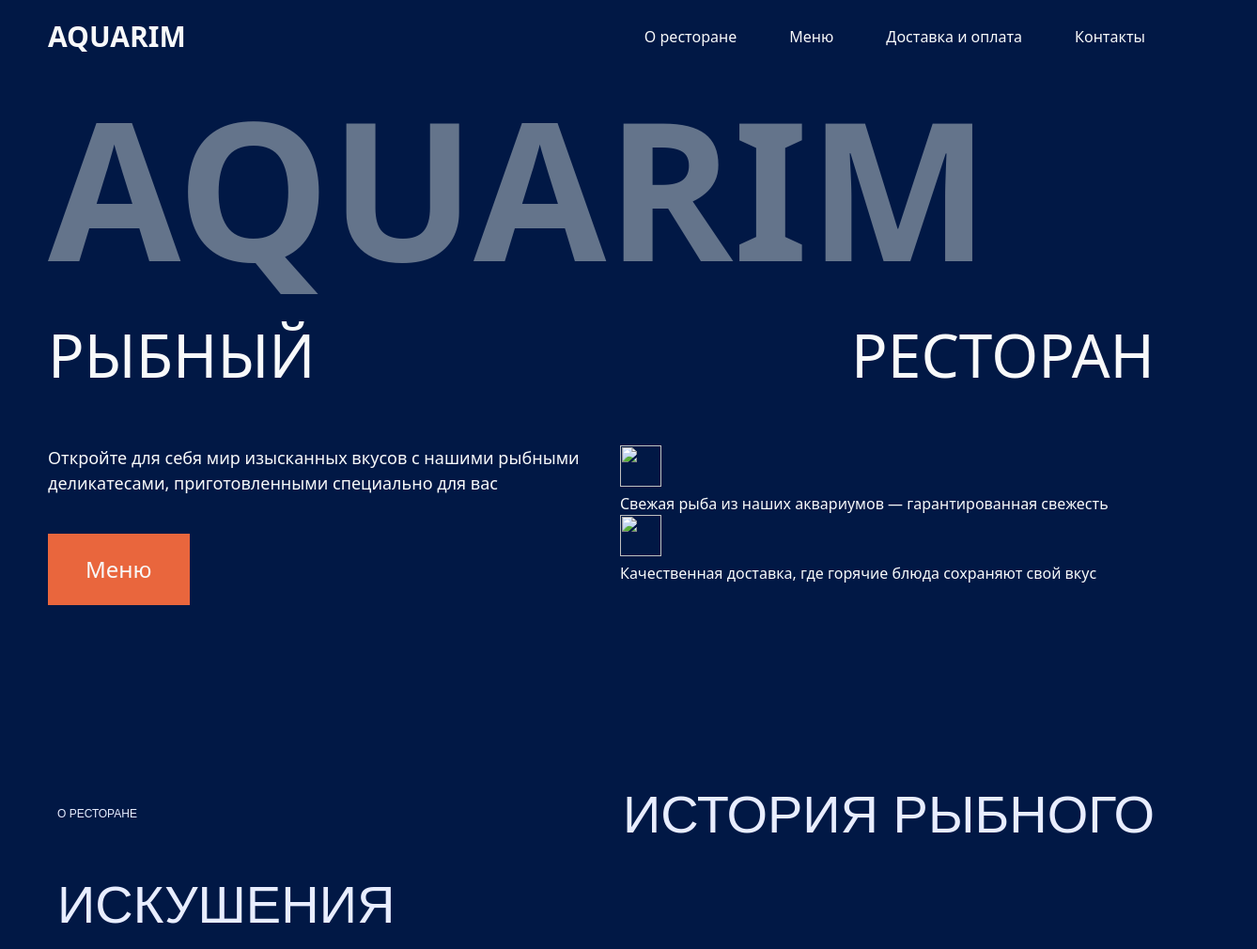
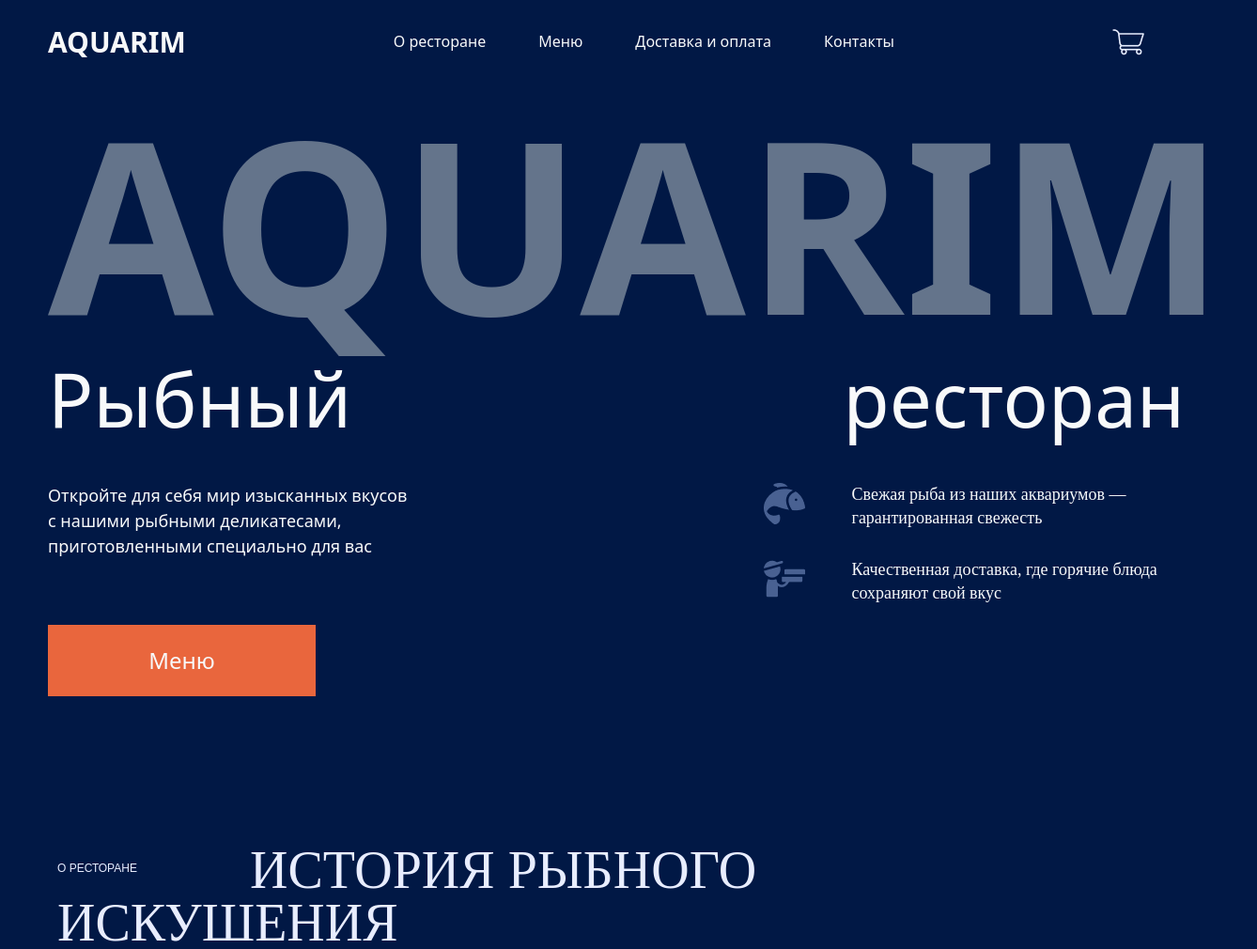
Before and after one commit to elizabeth-221/Fish-restaurant, a plain HTML site: page index.html in a window 1280 px wide. Shown: the top 1010 px of the page at 94% size, 1338 px wide, since content can reach past the window. Drawn offline with Linux system fonts and the light colour scheme; grey boxes are pictures that could not be loaded.

Commit message:
Промежуточные результаты без правок

```diff
--- a/index.html
+++ b/index.html
@@ -22,6 +22,7 @@
             <li><a href="#contacts" class="nav-link">Контакты</a></li>
           </ul>
         </nav>
+        <img src="img/Basket.png" alt="">
       </header>
 
       <main>
@@ -44,7 +45,7 @@
           <div class="feature">
             <div class="feature-item">
               <img
-                src="images/fresh-fish.svg"
+                src="img/fresh-fish.png"
                 alt=""
                 aria-hidden="true"
                 width="44"
@@ -54,7 +55,7 @@
             </div>
             <div class="feature-item">
               <img
-                src="images/delivery.svg"
+                src="img/delivery.png"
                 alt=""
                 aria-hidden="true"
                 width="44"
@@ -68,8 +69,8 @@
         </section>
         <div class="restaurant-section">
           <div class="restaurant-caption">О РЕСТОРАНЕ</div>
-          <div class="history-text">история рыбного</div>
-          <div class="temptation-text">искушения</div>
+          <div class="history-text med">история рыбного</div>
+          <div class="temptation-text med">искушения</div>
         </div>
         <div class="about-section">
           <div class="content-wrapper">
@@ -107,8 +108,8 @@
         <section id="menu" class="section">
           <div class="restaurant-section">
             <div class="restaurant-caption">МЕНЮ</div>
-            <div class="history-text">Блюда, которые навсегда</div>
-            <div class="temptation-text">запомнятся вам</div>
+            <div class="history-text med">Блюда, которые навсегда</div>
+            <div class="temptation-text med">запомнятся вам</div>
           </div>
 
           <div class="menu-item">
@@ -126,13 +127,19 @@
               <button class="btn">В корзину</button>
             </div>
             <img
-              src="images/seafood-plate.jpg"
+              src="img/plate.png"
               alt="Блюдо Морской бриз"
               class="menu-image"
             />
           </div>
         </section>
 
+        <section class="dvr">
+          <div class="dvr-section">
+            <div class="restaurant-caption">ДОСТАВКА</div>
+            <div class="history-text med">Быстро, удобно, надежно</div>
+            <div class="temptation-text med">доставка по москве и мо</div>
+          </div>
           <div class="advantages-content">
             <div class="advantages-list">
               <div class="advantage-item">
@@ -157,6 +164,8 @@
                 </div>
               </div>
             </div>
+        </section>
+
 
           <div class="advantage-image">
             <img
@@ -181,6 +190,11 @@
         </div>
 
         <section id="booking" class="section">
+          <div class="bk-section">
+            <div class="restaurant-caption">АКЦИИ</div>
+            <div class="history-text med">Оазис выгодных</div>
+            <div class="temptation-text med">Предложений</div>
+          </div>
           <div class="booking-container">
             <form class="booking-form">
               <div class="form-fields">
--- a/styles.css
+++ b/styles.css
@@ -9,6 +9,10 @@
   margin: 0;
   padding: 0;
   box-sizing: border-box;
+}
+
+.med {
+  font-family: medium;
 }
 
 body {
@@ -73,31 +77,125 @@ body {
   margin-top: 1.25rem;
   text-align: left;
 }
+.feature-item {
+  display: flex;
+  width: 490px;
+  height: 50px;
+  gap: 50px;
+  opacity: 0px;
+}
 
+.feature-item p {
+  font-family: Gilroy;
+  font-size: 18px;
+  font-weight: 300px;
+  line-height: 25.2px;
+  text-align: left;
+  text-underline-position: from-font;
+  text-decoration-skip-ink: none;
+
+}
+
+.advantages-content {
+  display: flex;
+  width: 1200px;
+}
+
+.feature a {
+  text-align: center;
+}
+
+.advantages-list {
+  display: flex;
+  margin-right: 20px; /* Отступ справа для расстояния до изображения */
+}
+
+.advantage-item {
+  margin-bottom: 20px; /* Отступ между элементами */
+}
+
+.advantage-image {
+  display: flex;
+  justify-content: center; /* Центрируем изображение */
+  align-items: center; /* Вертикальное выравнивание для изображения */
+  margin: 0 20px; /* Задаем отступы для изображения */
+}
+
+.delivery-photo {
+  max-width: 100%; /* Ограничение ширины изображения */
+  height: auto; /* Высота будет пропорциональна ширине */
+}
+.booking-container {
+  width: 1200px;
+}
+
+.contact-section {
+  display: flex;
+  justify-content: space-between;
+  width: 1200px;
+}
+
+.map-container {
+  width: 590px;
+  height: 490px;
+  gap: 0px;
+  opacity: 0px;
+}
+
+.info-container {
+  width: Fixed (486px)px;
+  height: 466px;
+  opacity: 0px;
+
+}
 .hero-title {
-  font-size: clamp(4rem, 16vw, 16rem);
+  font-size: 256px;
   text-transform: uppercase;
   color: var(--bg-secondary);
   line-height: 1;
+  width: 1197px;
+  height: 256px;
+  top: 102px;
+  left: 122px;
+  gap: 0px;
+  opacity: 0px;
+
 }
 
 .hero-subtitle {
   display: flex;
   justify-content: space-between;
-  font-size: clamp(2rem, 5vw, 4.5rem);
-  text-transform: uppercase;
-  margin-top: 1.75rem;
+  width: 1210px;
+  height: 100px;
+  top: 386px;
+  left: 110px;
+  gap: 0px;
+  opacity: 0px;
+  font-size: 80px;
+
 }
 
 .features {
   display: flex;
   justify-content: space-between;
-  margin-top: 3rem;
-  gap: 2.5rem;
+  width: 1200px;
+  height: 189px;
+  top: 536px;
+  left: 120px;
+  gap: 220px;
+  opacity: 0px;
+  margin-top: 50px;
+
 }
 
 .feature {
-  flex: 1;
+  display: grid;
+  justify-content: center;
+  width: 387px;
+  height: 130px;
+  gap: 30px;
+  opacity: 0px;
+
 }
 
 .feature-text {
@@ -105,7 +203,7 @@ body {
   margin-bottom: 2.5rem;
 }
 
-.btn {
+.btn, .submit-button {
   display: inline-block;
   padding: 1.25rem 2.5rem;
   background-color: var(--primary-color);
@@ -116,6 +214,19 @@ body {
   border: none;
   cursor: pointer;
   transition: background-color 0.3s ease;
+  width: 285px;
+}
+
+.submit-button {
+  width: 590px;
+}
+
+.restaurant-caption {
+  width: 82px;
+  height: 17px;
+  gap: 0px;
+  opacity: 0px;
+
 }
 
 .btn:hover,
@@ -263,12 +374,11 @@ body {
   fill: var(--text-color);
 }
 
-.restaurant-section {
+.restaurant-section, .dvr-section, .bk-section {
   display: flex;
   align-items: center;
-  gap: 40px 120px;
+  gap: 0px 120px;
   color: var(--text, #e8edff);
-  justify-content: start;
   flex-wrap: wrap;
   margin: 195px 0 0 10px;
   font: 500 56px/1 Oceanic TRIAL, sans-serif;
@@ -276,10 +386,10 @@ body {
 
 .restaurant-caption {
   align-self: stretch;
-  flex-grow: 1;
-  width: 66px;
+  justify-content: start;
+  width: 85px;
   margin: auto 0;
-  font: 12px/1.4 Gilroy, sans-serif;
+  font-size: 12px;
 }
 
 .history-text {
@@ -978,3 +1088,7 @@ visually-hidden {
     max-width: 100%;
   }
 }
+
+@font-face {
+  font-family: 'medium'; /* Название шрифта, которое вы будете использовать в CSS */
+  src: url('fonts/Oceanic-Medium.otf') format('otf');
```
Also changed, not shown: fonts/Gilroy-ExtraBold.otf (added), fonts/Oceanic-Medium.otf (added), fonts/Oceanic-Regular.otf (added), img/delivery.png (added), img/fresh-fish.png (added). Lines whose indentation alone changed are shown as unchanged.
